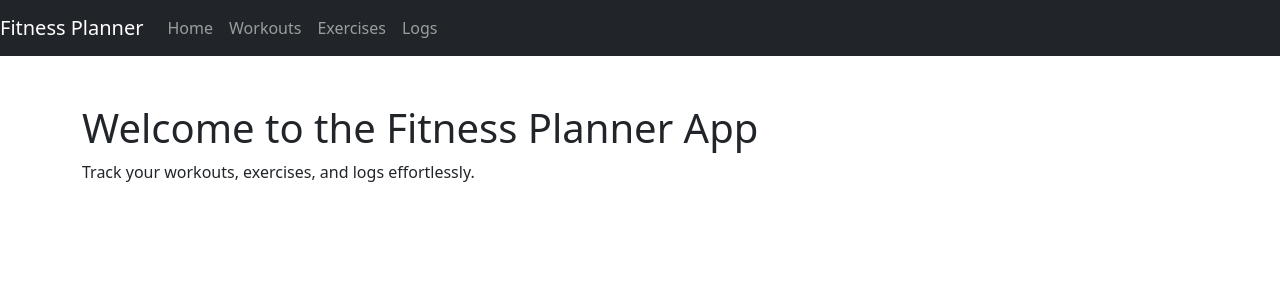
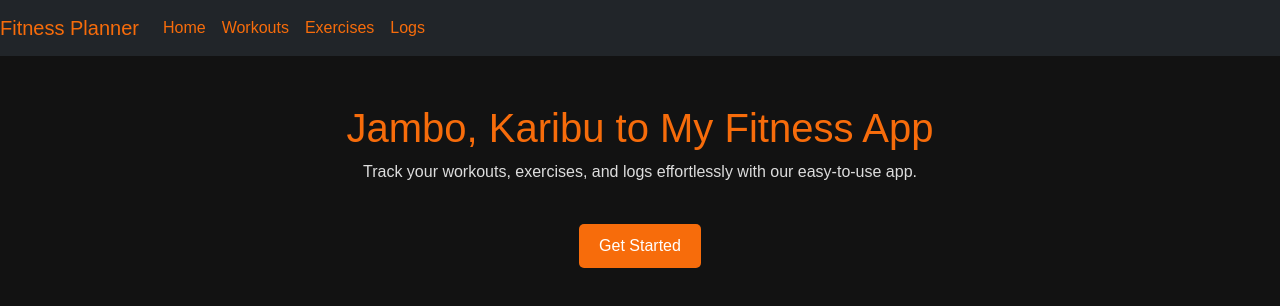
Before and after one commit to ChristianThuranira/full-stack-app, a React app in the folder client/src/: page / in a window 1280 px wide. Shown: the top 306 px of the page. Built offline with nearby package versions, Linux system fonts and the light colour scheme; no server answers; the HTML template or start-up script is replaced by a standard one.

Commit message:
mambo iko

```diff
--- a/client/src/App.js
+++ b/client/src/App.js
@@ -5,6 +5,7 @@ import Home from './pages/Home';
 import Workouts from './pages/Workouts';
 import Exercises from './pages/Exercises';
 import Logs from './pages/Logs';
+
 
 function App() {
   return (
--- a/client/src/components/ExerciseCard.js
+++ b/client/src/components/ExerciseCard.js
@@ -5,7 +5,7 @@ function ExerciseCard({ exercise }) {
   return (
     <Card className="mb-3">
       <Card.Body>
-        <Card.Title>{exercise.name}</Card.Title>
+        <Card.Title className="text-center">{exercise.name}</Card.Title>
       </Card.Body>
     </Card>
   );
--- a/client/src/components/LogCard.js
+++ b/client/src/components/LogCard.js
@@ -3,12 +3,13 @@ import { Card } from 'react-bootstrap';
 
 function LogCard({ log }) {
   return (
-    <Card className="mb-3">
+    <Card className="mb-3 shadow-lg rounded">
       <Card.Body>
-        <Card.Title>Workout Log</Card.Title>
-        <p><strong>Completed Date:</strong> {log.completed_date}</p>
-        <p><strong>Rating:</strong> {log.rating}/5</p>
-        <p><strong>Notes:</strong> {log.notes}</p>
+        <Card.Title className="text-center text-warning">{log.completed_date}</Card.Title>
+        <div className="d-flex justify-content-between align-items-center">
+          <p className="mb-0"><strong>Rating:</strong> {log.rating}/5</p>
+          <p className="mb-0"><strong>Notes:</strong> {log.notes}</p>
+        </div>
       </Card.Body>
     </Card>
   );
--- a/client/src/components/Navbar.js
+++ b/client/src/components/Navbar.js
@@ -5,14 +5,14 @@ import { Navbar, Nav } from 'react-bootstrap';
 function Navigation() {
   return (
     <Navbar bg="dark" variant="dark" expand="lg">
-      <Navbar.Brand as={Link} to="/">Fitness Planner</Navbar.Brand>
+      <Navbar.Brand as={Link} to="/" style={{ color: '#f76c0b' }}>Fitness Planner</Navbar.Brand>
       <Navbar.Toggle aria-controls="basic-navbar-nav" />
       <Navbar.Collapse id="basic-navbar-nav">
         <Nav className="me-auto">
-          <Nav.Link as={Link} to="/">Home</Nav.Link>
-          <Nav.Link as={Link} to="/workouts">Workouts</Nav.Link>
-          <Nav.Link as={Link} to="/exercises">Exercises</Nav.Link>
-          <Nav.Link as={Link} to="/logs">Logs</Nav.Link>
+          <Nav.Link as={Link} to="/" style={{ color: '#f76c0b' }}>Home</Nav.Link>
+          <Nav.Link as={Link} to="/workouts" style={{ color: '#f76c0b' }}>Workouts</Nav.Link>
+          <Nav.Link as={Link} to="/exercises" style={{ color: '#f76c0b' }}>Exercises</Nav.Link>
+          <Nav.Link as={Link} to="/logs" style={{ color: '#f76c0b' }}>Logs</Nav.Link>
         </Nav>
       </Navbar.Collapse>
     </Navbar>
--- a/client/src/components/WorkoutCard.js
+++ b/client/src/components/WorkoutCard.js
@@ -1,18 +1,15 @@
 import React from 'react';
-import { Card, Button } from 'react-bootstrap';
 
 function WorkoutCard({ workout, onDelete }) {
   return (
-    <Card className="mb-3">
-      <Card.Body>
-        <Card.Title>{workout.title}</Card.Title>
-        <Card.Text>{workout.description}</Card.Text>
-        <p><strong>Difficulty:</strong> {workout.difficulty_level}</p>
-        <p><strong>Time:</strong> {workout.time} minutes</p>
-        <p><strong>Calories Burned:</strong> {workout.calories_burned}</p>
-        <Button variant="danger" onClick={() => onDelete(workout.id)}>Delete</Button>
-      </Card.Body>
-    </Card>
+    <div className="workout-card">
+      <h3>{workout.title}</h3>
+      <p>{workout.description}</p>
+      <div className="d-flex justify-content-between">
+        <span>{workout.difficulty_level}</span>
+        <button onClick={() => onDelete(workout.id)}>Delete</button>
+      </div>
+    </div>
   );
 }
 
--- a/client/src/index.js
+++ b/client/src/index.js
@@ -3,6 +3,8 @@ import ReactDOM from 'react-dom/client';
 import { BrowserRouter as Router } from 'react-router-dom';
 import App from './App';
 import 'bootstrap/dist/css/bootstrap.min.css';
+import './styles.css';
+
 
 const root = ReactDOM.createRoot(document.getElementById('root'));
 root.render(
--- a/client/src/pages/Home.js
+++ b/client/src/pages/Home.js
@@ -2,9 +2,10 @@ import React from 'react';
 
 function Home() {
   return (
-    <div className="container mt-5">
-      <h1>Welcome to the Fitness Planner App</h1>
-      <p>Track your workouts, exercises, and logs effortlessly.</p>
+    <div className="container text-center mt-5">
+      <h1> Jambo, Karibu to My Fitness App</h1>
+      <p>Track your workouts, exercises, and logs effortlessly with our easy-to-use app.</p>
+      <button className="mt-4">Get Started</button>
     </div>
   );
 }
--- a/client/src/pages/Logs.js
+++ b/client/src/pages/Logs.js
@@ -13,7 +13,7 @@ function Logs() {
 
   return (
     <div className="container mt-5">
-      <h2>Workout Logs</h2>
+      <h2 className="text-center text-warning mb-4">Workout Logs</h2>
       {logs.map(log => (
         <LogCard key={log.id} log={log} />
       ))}
--- /dev/null
+++ b/client/src/styles.css
@@ -0,0 +1,120 @@
+/* Global Styles */
+body {
+    font-family: 'Arial', sans-serif;
+    background-color: #121212;
+    color: white;
+  }
+
+  a {
+    text-decoration: none;
+  }
+
+  /* Navbar */
+  .navbar {
+    background-color: #333;
+  }
+
+  .navbar-brand, .navbar-nav .nav-link {
+    color: #f76c0b !important;
+  }
+
+  .navbar-nav .nav-link:hover {
+    color: #f76c0b;
+  }
+
+  /* Button */
+  button {
+    background-color: #f76c0b;
+    color: white;
+    border: none;
+    padding: 10px 20px;
+    border-radius: 5px;
+    cursor: pointer;
+  }
+
+  button:hover {
+    background-color: #f55d00;
+  }
+
+  button:focus {
+    outline: none;
+  }
+
+  /* Card Styling */
+  .card {
+    border: none;
+    border-radius: 10px;
+    background-color: #333;
+    color: white;
+    transition: transform 0.3s ease-in-out;
+  }
+
+  .card:hover {
+    transform: scale(1.05);
+  }
+
+  .card-body {
+    padding: 20px;
+  }
+
+  .card-title {
+    font-size: 1.5rem;
+    color: #f76c0b;
+  }
+
+  .card-text {
+    font-size: 1rem;
+  }
+
+  /* Container and Text Styling */
+  .container {
+    margin-top: 50px;
+  }
+
+  h1, h2 {
+    color: #f76c0b;
+  }
+
+  .text-center p {
+    color: #ddd;
+  }
+
+  ul.list-group {
+    margin-top: 20px;
+  }
+
+  /* Workout Card */
+  .workout-card {
+    background-color: #333;
+    color: white;
+    padding: 20px;
+    border-radius: 10px;
+    box-shadow: 0 4px 6px rgba(0, 0, 0, 0.1);
+    margin-bottom: 20px;
+    transition: transform 0.3s ease-in-out;
+  }
+
+  .workout-card:hover {
+    transform: scale(1.05);
+  }
+
+  .workout-card h3 {
+    color: #f76c0b;
+  }
+
+  .workout-card p {
+    color: #ddd;
+  }
+
+  .d-flex button {
+    background-color: #f76c0b;
+    color: white;
+    border: none;
+    padding: 10px 15px;
+    border-radius: 5px;
+    cursor: pointer;
+  }
+
+  .d-flex button:hover {
+    background-color: #f55d00;
+  }
```
